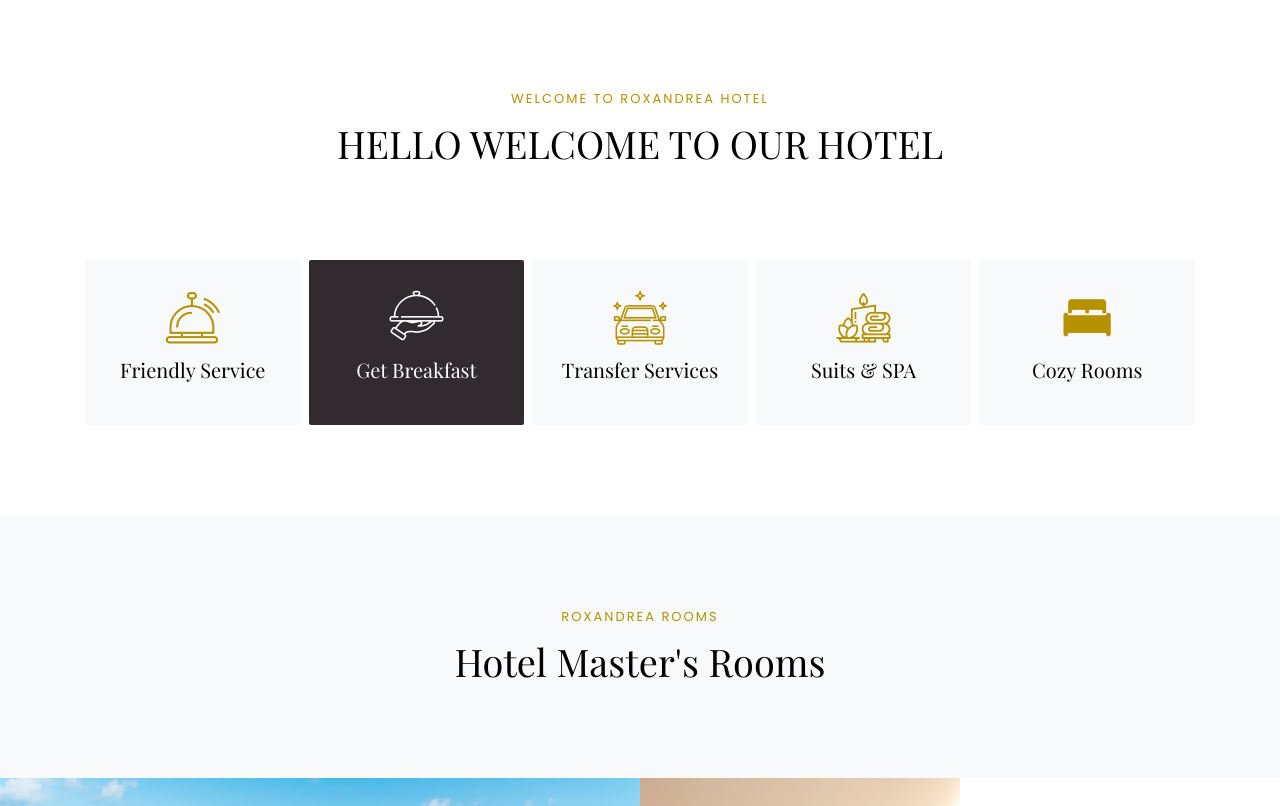
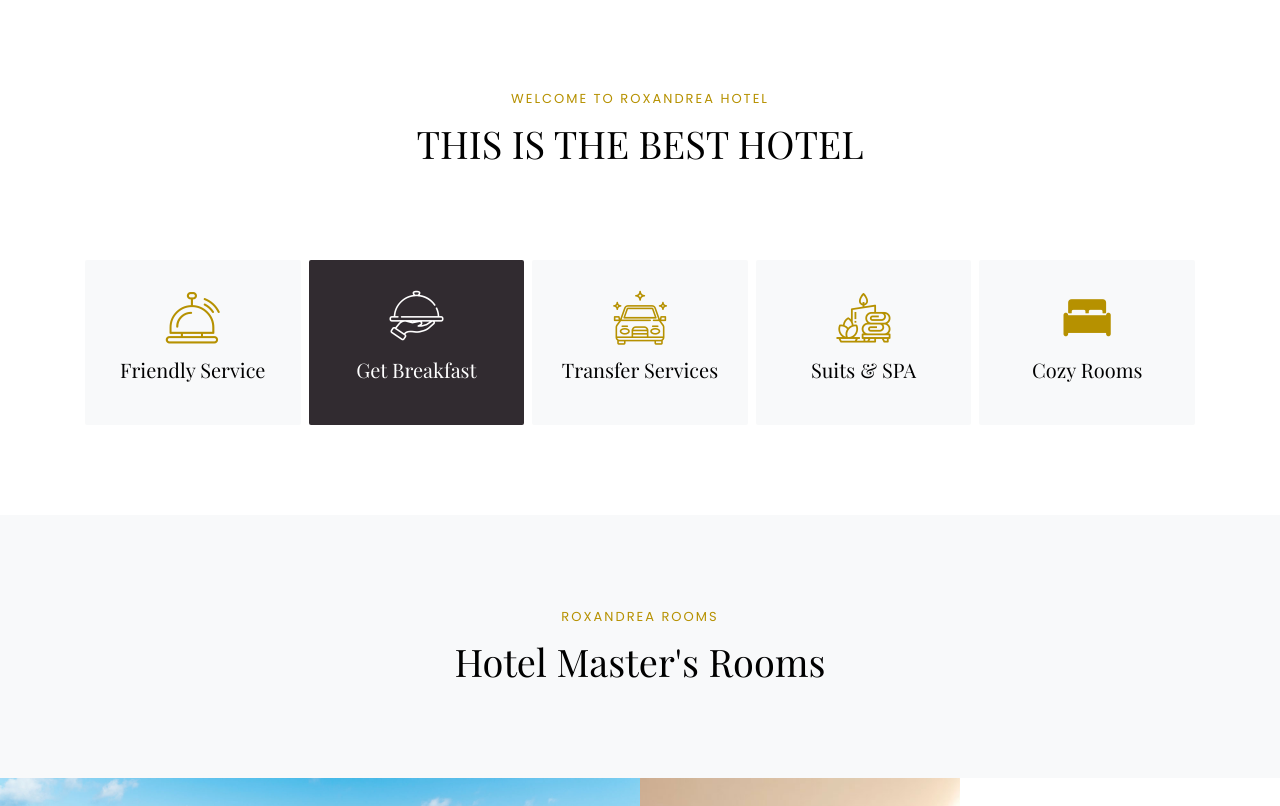
Before and after one commit to madhanthota99/HOTEL-test, a plain HTML site: page index.html in a window 1280 px wide. Shown: the part 1253-2059 px from the top of the page. Drawn offline with nearby package versions, Linux system fonts and the light colour scheme; some packages are replaced by stand-ins of ours; no server answers; files whose address does not match are found by name; a web font is replaced by a local one.

Commit message:
Update index.html

```diff
--- a/index.html
+++ b/index.html
@@ -207,7 +207,7 @@
       	<div class="row justify-content-center mb-5 pb-3">
           <div class="col-md-7 heading-section text-center ftco-animate">
           	<span class="subheading">Welcome to Roxandrea Hotel</span>
-            <h2 class="mb-4">HELLO WELCOME TO OUR HOTEL</h2>
+            <h2 class="mb-4"> THIS IS THE BEST HOTEL</h2>
           </div>
         </div>
         <div class="row d-flex">
```
